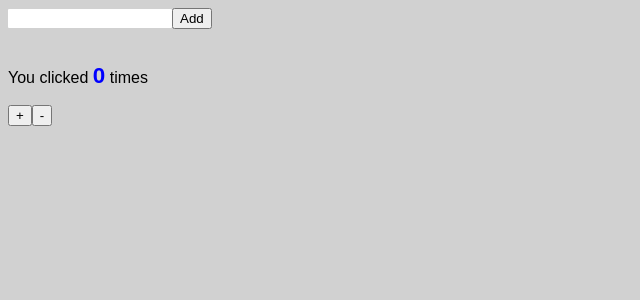
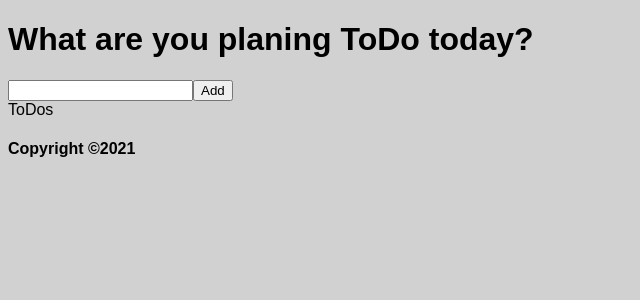
Before and after one commit to svenWacker/my-studie-at-DCI, a React (Create React App) app in the folder may/todo-list/: page / in a window 1280 px wide. Shown: the top 300 px of the page, without its empty margins (0-640 px from the left). Built offline with nearby package versions, Linux system fonts and the light colour scheme.

Commit message:
todo-list main setup

```diff
--- a/may/todo-list/src/App.js
+++ b/may/todo-list/src/App.js
@@ -1,34 +1,18 @@
-import { useState } from "react";
+import React, { useState } from "react";
+import Header from "./components/Header";
+import Footer from "./components/Footer";
+import List from "./components/List";
+import ToDos from "./components/ToDos";
 
 function App() {
-  const [userInput, setUserInput] = useState("");
-  const [count, setCount] = useState(0);
-  const spanStyle = { color: "blue", fontSize: "1.4rem", fontWeight: "bold" };
-
-  function handleChange(e) {
-    console.log(e.target.value);
-    setUserInput(e.target.value.trim());
-  }
-
+  const [list, setList] = useState([]);
   return (
-    <div>
-      <form>
-        <input
-          className="userInput"
-          type="text"
-          value={userInput}
-          onChange={handleChange}
-        ></input>
-        <input type="submit" value="Add"></input>
-      </form>
-      {userInput}
-      <br />
-      <p>
-        You clicked <span style={spanStyle}>{count}</span> times
-      </p>
-      <button onClick={() => setCount(count + 1)}>+</button>
-      <button onClick={() => setCount(count - 1)}>-</button>
-    </div>
+    <React.Fragment>
+      <Header />
+      <List setList={setList} />
+      <ToDos />
+      <Footer />
+    </React.Fragment>
   );
 }
 
--- /dev/null
+++ b/may/todo-list/src/components/Footer.js
@@ -0,0 +1,9 @@
+const Footer = () => {
+  let year = new Date().getFullYear();
+  return (
+    <div>
+      <h4>Copyright ©{year}</h4>
+    </div>
+  );
+};
+export default Footer;
--- /dev/null
+++ b/may/todo-list/src/components/Header.js
@@ -0,0 +1,10 @@
+const Header = () => {
+  return (
+    <div>
+      <h1>
+        What are you planing <span>ToDo</span> today?
+      </h1>
+    </div>
+  );
+};
+export default Header;
--- /dev/null
+++ b/may/todo-list/src/components/List.js
@@ -0,0 +1,23 @@
+import { useState } from "react";
+
+const List = (props) => {
+  const [userInput, setUserInput] = useState("");
+
+  function changeHandle(e) {
+    setUserInput(e.target.value.trim());
+  }
+  function submitHandle(e) {
+    e.preventDefault();
+    props.setList((prevState) => [
+      ...prevState,
+      { id: prevState.length, title: userInput.trim(), done: false },
+    ]);
+  }
+  return (
+    <form onsubmit={submitHandle}>
+      <input type="text" value={userInput} onChange={changeHandle} />
+      <input type="submit" value="Add"></input>
+    </form>
+  );
+};
+export default List;
--- /dev/null
+++ b/may/todo-list/src/components/ToDos.js
@@ -0,0 +1,4 @@
+const ToDos = () => {
+  return <div>ToDos</div>;
+};
+export default ToDos;
--- a/may/todo-list/src/sass/main.scss
+++ b/may/todo-list/src/sass/main.scss
@@ -2,9 +2,3 @@ body {
   font-family: Arial, Helvetica, sans-serif;
   background-color: #d1d1d1;
 }
-.userInput {
-  border: 0 none;
-  border-radius: 1px;
-  width: 10rem;
-  height: 1.1rem;
-}
```
